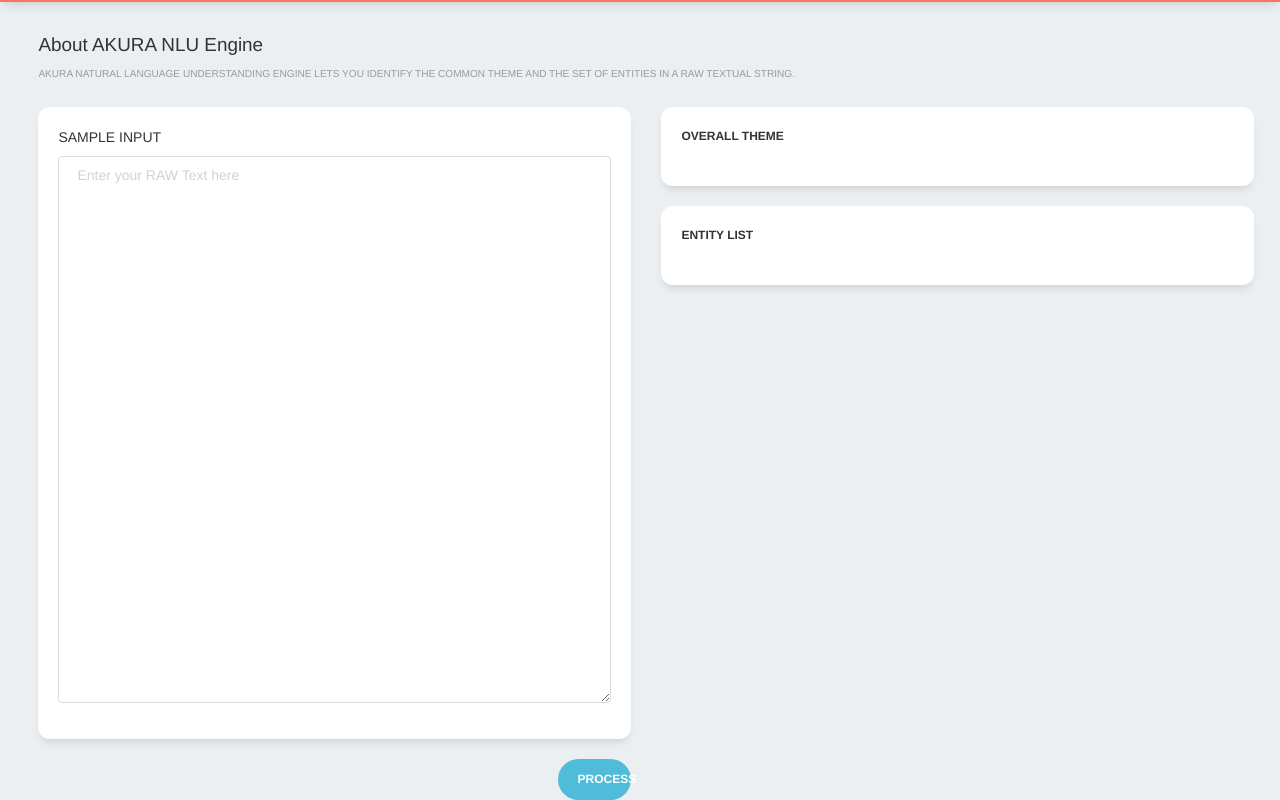
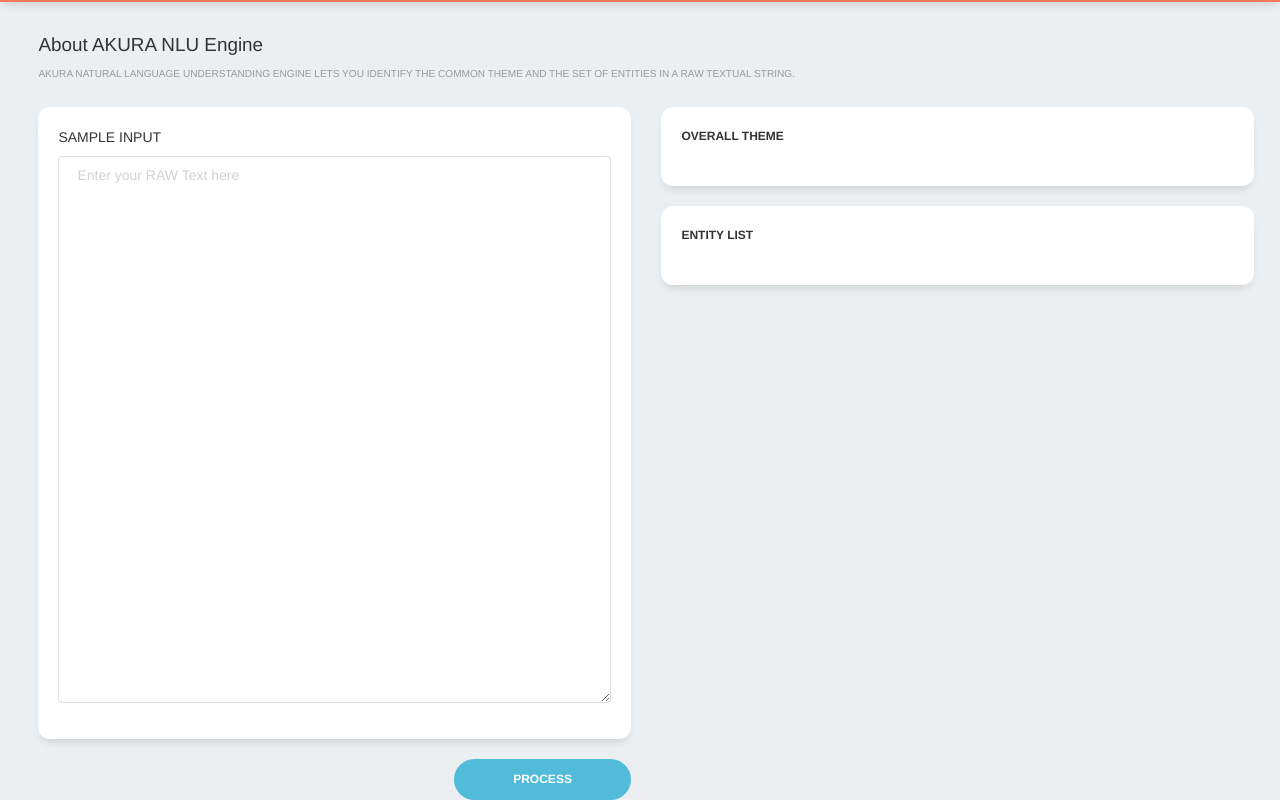
Before and after one commit to ARUKA-2017/akura-tools, a website: page nlu.html in a window 1280 px wide. Shown: the part 69-869 px from the top of the page. Drawn offline with nearby package versions, Linux system fonts and the light colour scheme; some packages are replaced by stand-ins of ours; a script that the page names is missing.

Commit message:
btn size change

```diff
--- a/nlu.html
+++ b/nlu.html
@@ -78,8 +78,8 @@
                 </div>
 
                 <div class="row">
-                    <div class="col-md-10"></div>
-                    <div class="col-md-2">
+                    <div class="col-md-8"></div>
+                    <div class="col-md-4">
                         <div ng-if="loading">
 
                             <svg class="spinner pull-right" width="30px" height="30px" viewBox="0 0 66 66" xmlns="http://www.w3.org/2000/svg">
```
